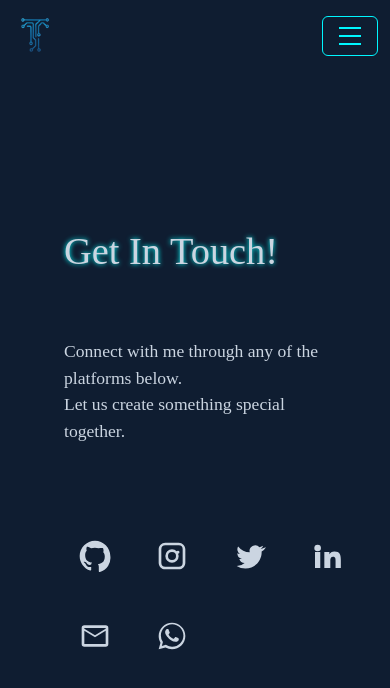
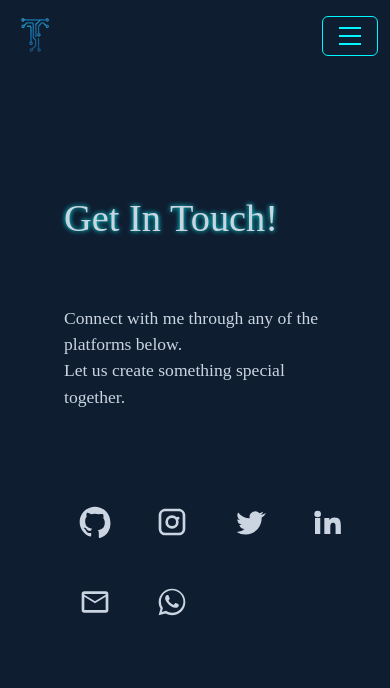
Before and after one commit to timmyaded/Portfolio, a plain HTML site: page contact.html in a window 390 px wide. Drawn offline with nearby package versions, Linux system fonts and the light colour scheme; a web font is replaced by a local one.

Commit message:
Update contact.html

```diff
--- a/contact.html
+++ b/contact.html
@@ -176,7 +176,7 @@
 
       }
       .contact-section{
-        padding-top:10dvh;
+        padding-top:6dvh;
       }
 
     }
```
